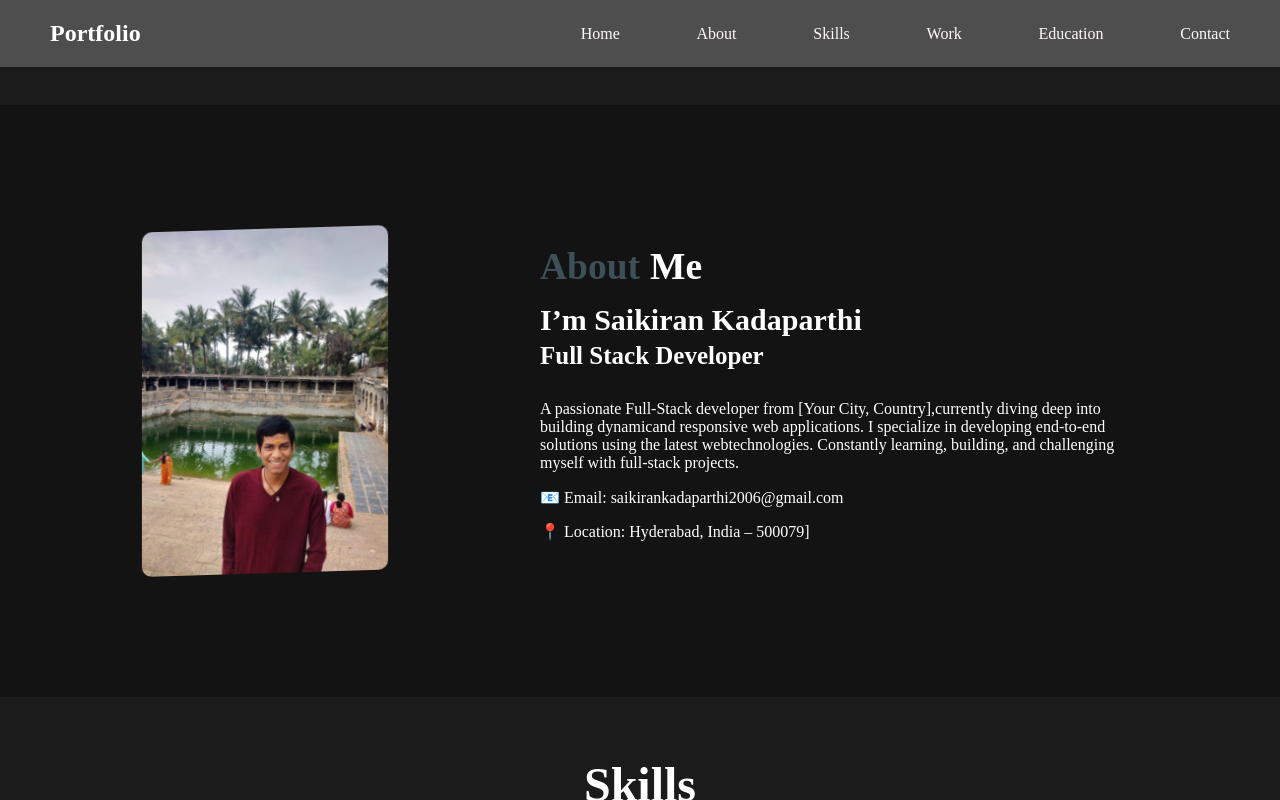
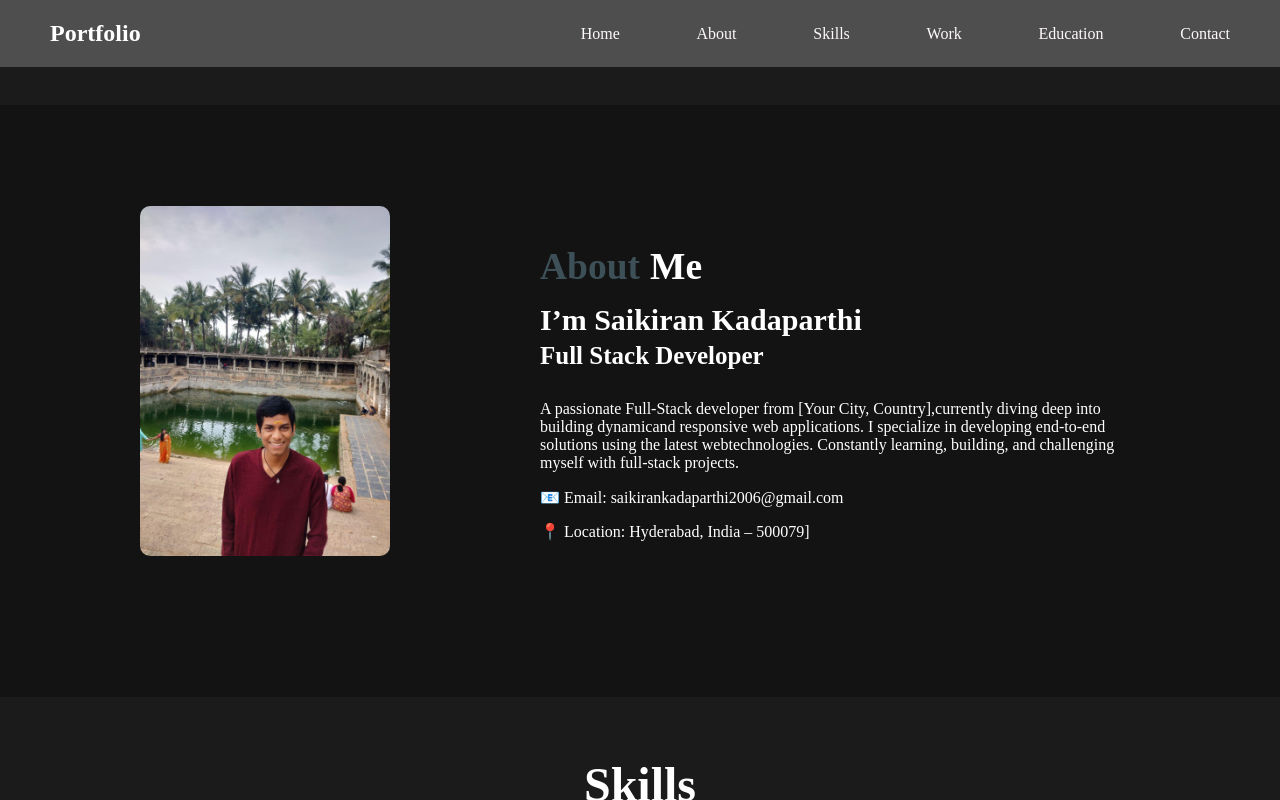
Before and after one commit to Saikiran-kadaparthi/personal-portfolio, a plain HTML site: page index.html in a window 1280 px wide. In both pictures the pointer is over the element 265 px from the left and 1082 px from the top of the page. Shown: the part 682-1482 px from the top of the page. Drawn offline with Linux system fonts and the light colour scheme.

Commit message:
Update style.css
Updated About Image

```diff
--- a/style.css
+++ b/style.css
@@ -166,7 +166,6 @@ section{
     background-size: cover;
     transition: filter 0.5s ease, transform 0.55s ease;
     border-radius: 10px;
-    /* flex: 1; */
     filter:
     brightness(70%)
     contrast(200%)
@@ -178,7 +177,7 @@ section{
 }
 .about-img:hover{
     filter: none;
-    transform: rotateX(-10deg) rotateY(10deg);
+    transform: translateY(-20px);
 }
 
 .about-right{
@@ -483,4 +482,5 @@ footer{
 .facebook:hover{
     transform: scale(1.2);
     transition: transform 0.3s;
+
 }
```
